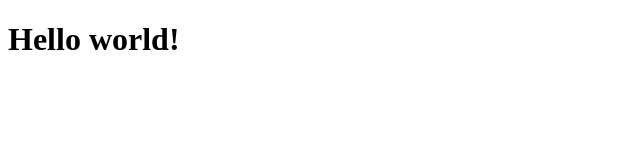
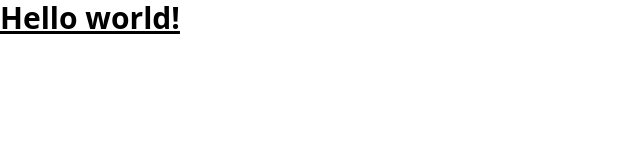
Before and after one commit to heyaadarsh/Tailwind-CSS-Journey, a website: page Basic Navbar/index.html in a window 1280 px wide. Shown: the whole page, without its empty margins (0-640 px from the left). Drawn offline with Linux system fonts and the light colour scheme.

Commit message:
Done the Tailwind Setup Correctly

```diff
--- a/Basic Navbar/index.html
+++ b/Basic Navbar/index.html
@@ -3,7 +3,7 @@
 <head>
   <meta charset="UTF-8">
   <meta name="viewport" content="width=device-width, initial-scale=1.0">
-  <!-- <link href="/dist/main.css" rel="stylesheet"> -->
+  <link rel="stylesheet" href="dist/output.css">
 </head>
 <body>
   <h1 class="text-3xl font-bold underline">
--- /dev/null
+++ b/Basic Navbar/src/input.css
@@ -0,0 +1,3 @@
+@tailwind base;
+@tailwind components;
+@tailwind utilities;
```
Also changed, not shown: Basic Navbar/package.json (+1 -6 lines), Basic Navbar/dist/output.css (added), 1 other file.
